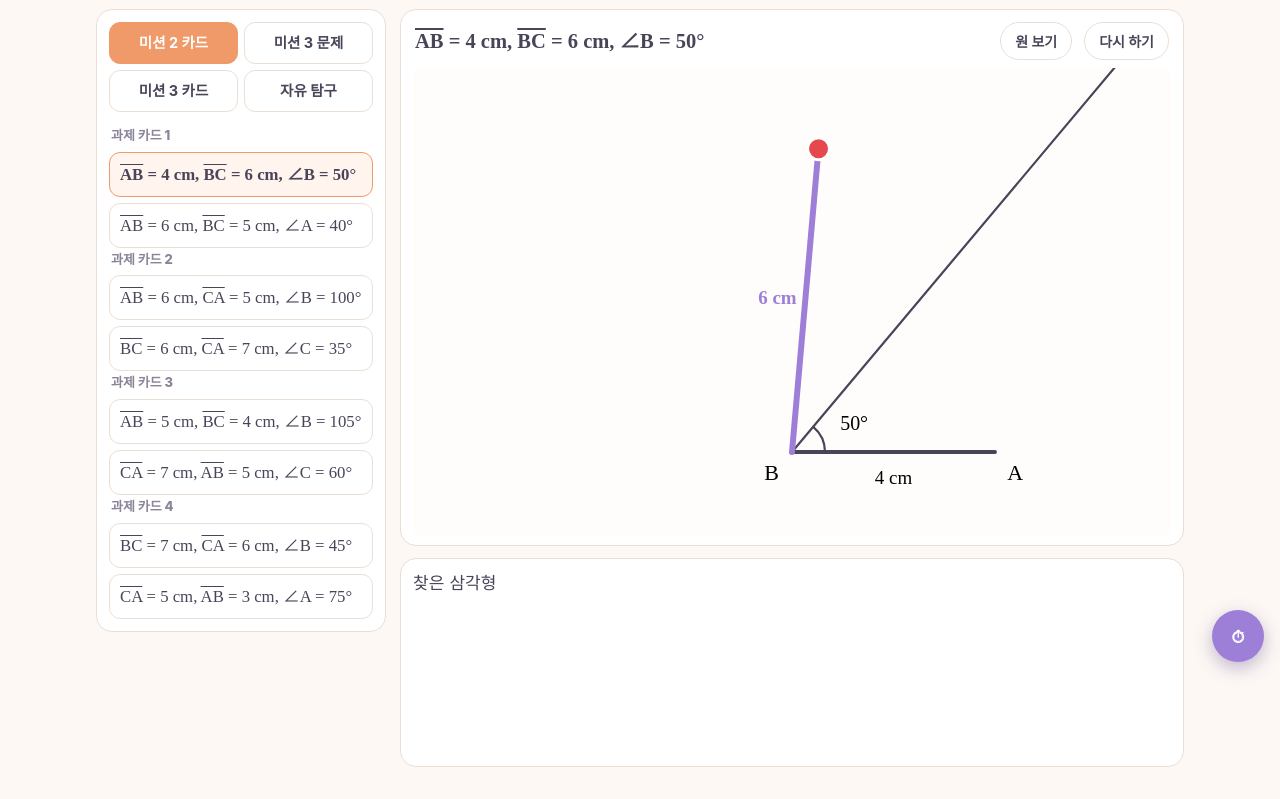
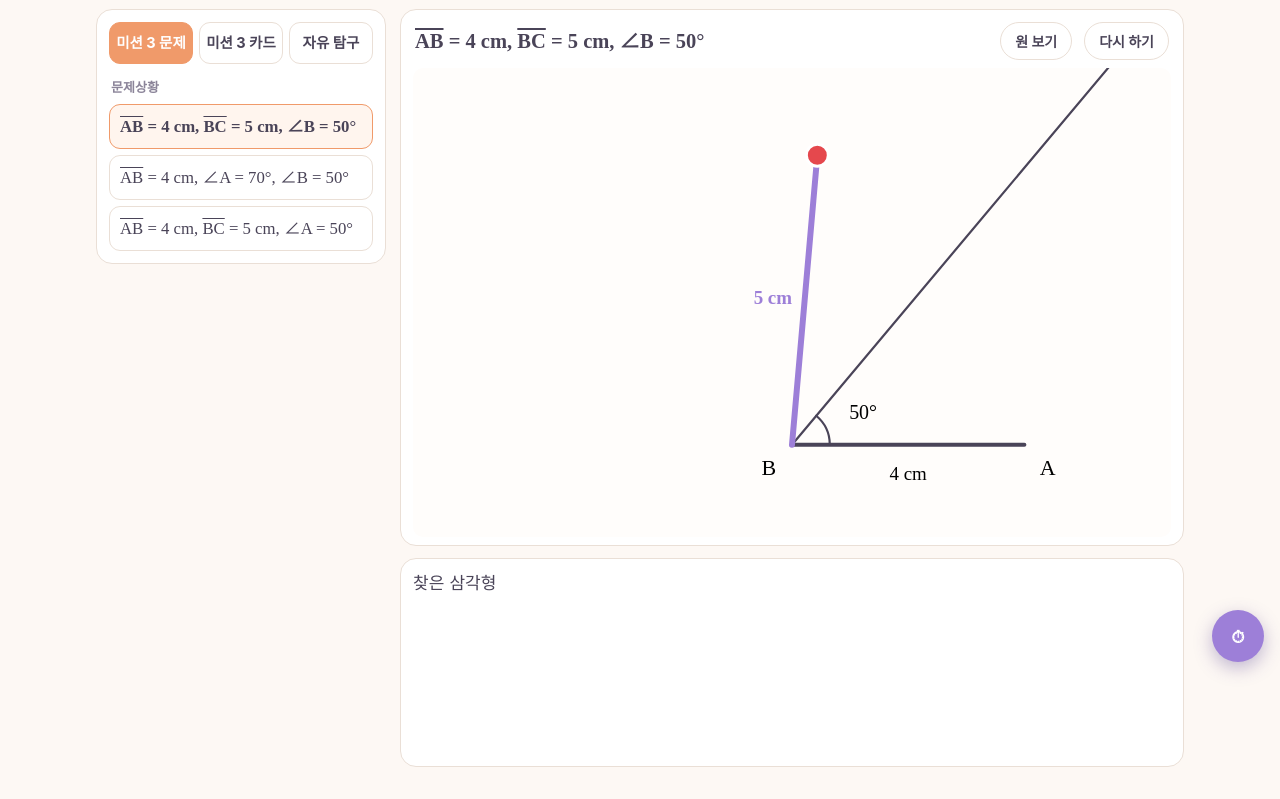
Before and after one commit to HaMisook/peera, a plain HTML site: page triangle.html in a window 1280 px wide. Shown: the part 54-853 px from the top of the page. Drawn offline with Linux system fonts and the light colour scheme; a web font is replaced by a local one.

Commit message:
Add files via upload

```diff
--- a/triangle.html
+++ b/triangle.html
@@ -24,7 +24,7 @@
   .main{display:grid; grid-template-columns:290px 1fr; gap:14px; align-items:start;}
   .panel, .stage, .tray{background:var(--panel); border:1px solid var(--line); border-radius:16px;}
   .panel{padding:12px; display:flex; flex-direction:column; gap:12px;}
-  .tabs{display:grid; grid-template-columns:1fr 1fr; gap:6px;}
+  .tabs{display:grid; grid-template-columns:1fr 1fr 1fr; gap:6px;}
   .tabs button, .types button{
     font:inherit; font-size:14.5px; font-weight:700; color:var(--ink); cursor:pointer;
     border:1.5px solid var(--line); background:#fff; border-radius:11px; padding:9px 4px; min-height:42px;
@@ -104,12 +104,6 @@
   /* ───── 조건 자료: s = 변(이름, 길이 cm), a = 각(꼭짓점, 크기 °) ───── */
   function C(){ var v=[].slice.call(arguments), s=[], a=[]; for(var i=0;i<v.length;i+=2){ (v[i].length===2?s:a).push([v[i],v[i+1]]); } return {s:s,a:a}; }
   var SETS = [
-    {id:"m2", label:"미션 2 카드", groups:[
-      {name:"과제 카드 1", items:[C("AB",4,"BC",6,"B",50), C("AB",6,"BC",5,"A",40)]},
-      {name:"과제 카드 2", items:[C("AB",6,"CA",5,"B",100), C("BC",6,"CA",7,"C",35)]},
-      {name:"과제 카드 3", items:[C("AB",5,"BC",4,"B",105), C("CA",7,"AB",5,"C",60)]},
-      {name:"과제 카드 4", items:[C("BC",7,"CA",6,"B",45), C("CA",5,"AB",3,"A",75)]}
-    ]},
     {id:"m3q", label:"미션 3 문제", groups:[
       {name:"문제상황", items:[C("AB",4,"BC",5,"B",50), C("AB",4,"A",70,"B",50), C("AB",4,"BC",5,"A",50)]}
     ]},
```
